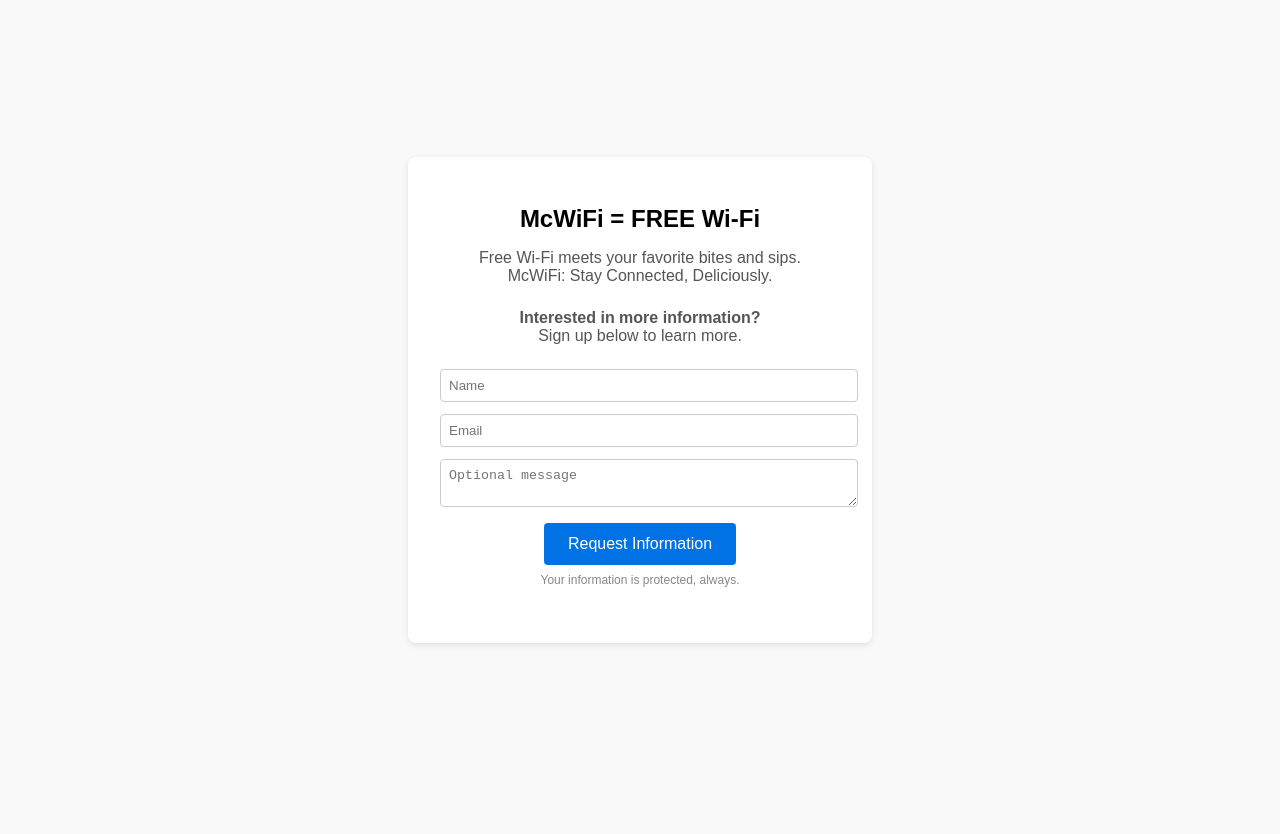
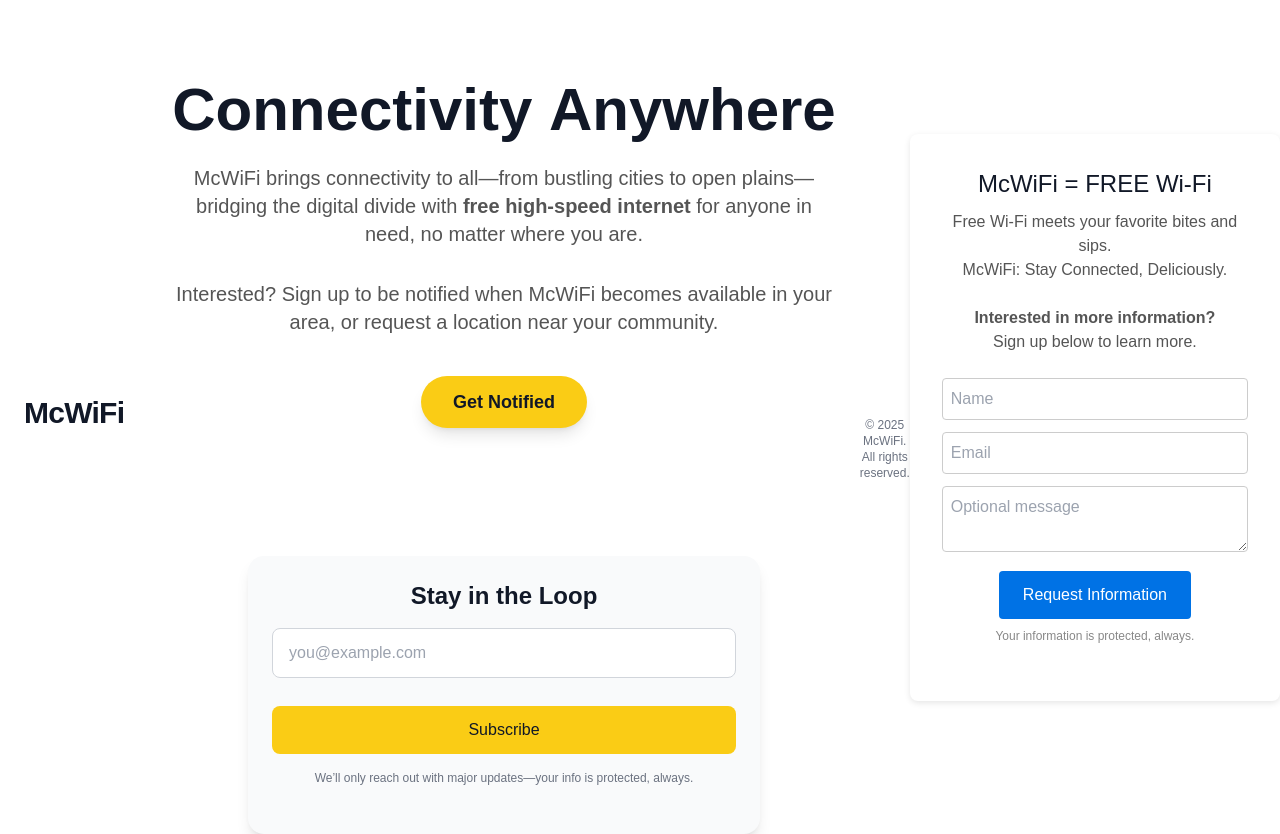
Before and after one commit to McWiFi-Owner/mcwifi-landing, a plain HTML site: page index.html in a window 1280 px wide. Before the commit the page ends 800 px from the top, so only its background shows below. Drawn offline with nearby package versions, Linux system fonts and the light colour scheme.

Commit message:
Finalize

```diff
--- a/index.html
+++ b/index.html
@@ -1,3 +1,60 @@
+<!DOCTYPE html>
+<html lang="en">
+  <head>
+    <meta charset="utf-8" />
+    <title>McWiFi | Bridging the Digital Divide</title>
+    <meta name="description" content="Free high-speed internet for everyone—urban to rural, everywhere in between." />
+    <meta name="viewport" content="width=device-width, initial-scale=1" />
+    <!-- Tailwind via CDN -->
+    <script src="https://cdn.tailwindcss.com"></script>
+    <link rel="icon" href="/favicon.svg" />
+    <style>
+      html,body{margin:0;padding:0}
+    </style>
+  </head>
+  <body class="bg-white text-gray-900 overflow-x-hidden">
+    <!-- Header -->
+    <header class="flex items-center px-6 py-4 max-w-7xl mx-auto">
+      <h1 class="text-3xl font-bold tracking-tight">McWiFi</h1>
+    </header>
+
+    <!-- Hero -->
+    <main class="flex flex-col items-center text-center px-6">
+      <section class="pt-20 pb-24 max-w-3xl">
+        <h2 class="text-5xl sm:text-6xl font-extrabold mb-6 leading-tight">
+          Connectivity&nbsp;Anywhere
+        </h2>
+        <p class="text-lg sm:text-xl mb-8">
+          McWiFi brings connectivity to all—from bustling cities to open plains—bridging the digital divide with <span class="font-semibold">free high-speed internet</span> for anyone in need, no matter where you are.
+        </p>
+        <p class="text-lg sm:text-xl mb-10">
+          Interested? Sign up to be notified when McWiFi becomes available in your area, or request a location near your community.
+        </p>
+        <a href="#subscribe" class="inline-block bg-yellow-400 hover:bg-yellow-500 text-gray-900 py-3 px-8 rounded-full text-lg font-semibold shadow-lg transition">
+          Get&nbsp;Notified
+        </a>
+      </section>
+
+      <!-- Signup form -->
+      <section id="subscribe" class="w-full max-w-lg mt-8">
+        <!-- Replace data-netlify with your preferred form handler -->
+        <form class="bg-gray-50 p-6 rounded-2xl shadow-lg flex flex-col gap-4" name="mcwifi-signup" method="POST" data-netlify="true">
+          <h3 class="text-2xl font-semibold">Stay in the Loop</h3>
+          <input type="email" name="email" required placeholder="you@example.com" class="w-full px-4 py-3 rounded-lg border border-gray-300 focus:ring-2 focus:ring-yellow-400 focus:outline-none" />
+          <button type="submit" class="bg-yellow-400 hover:bg-yellow-500 text-gray-900 font-medium py-3 rounded-lg">
+            Subscribe
+          </button>
+          <p class="text-xs text-gray-500">We’ll only reach out with major updates—your info is protected, always.</p>
+        </form>
+      </section>
+    </main>
+
+    <!-- Footer -->
+    <footer class="mt-24 mb-8 text-xs text-gray-500 text-center">
+      © 2025 McWiFi. All rights reserved.
+    </footer>
+  </body>
+</html>
 <!DOCTYPE html>
 <html lang="en">
 <head>
```
